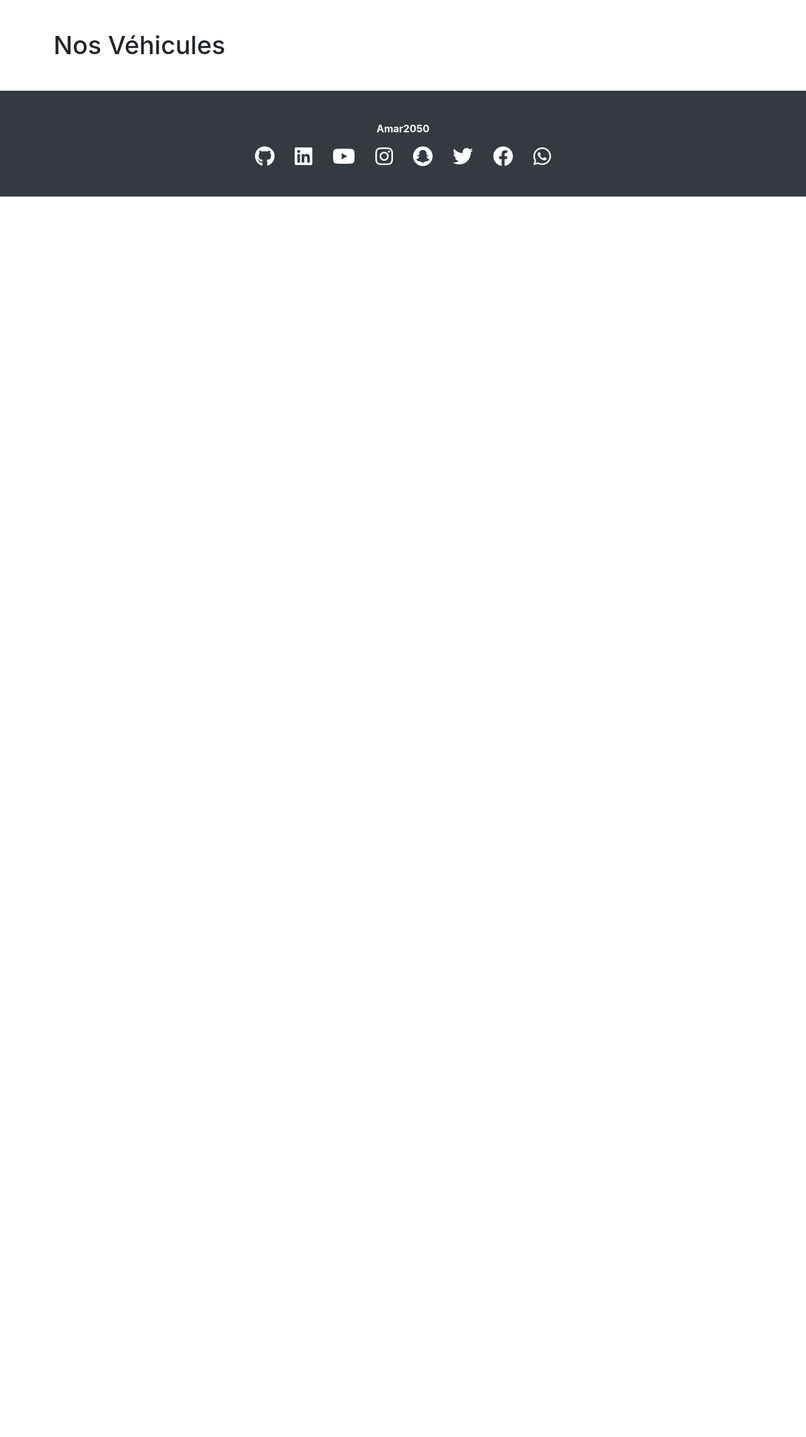
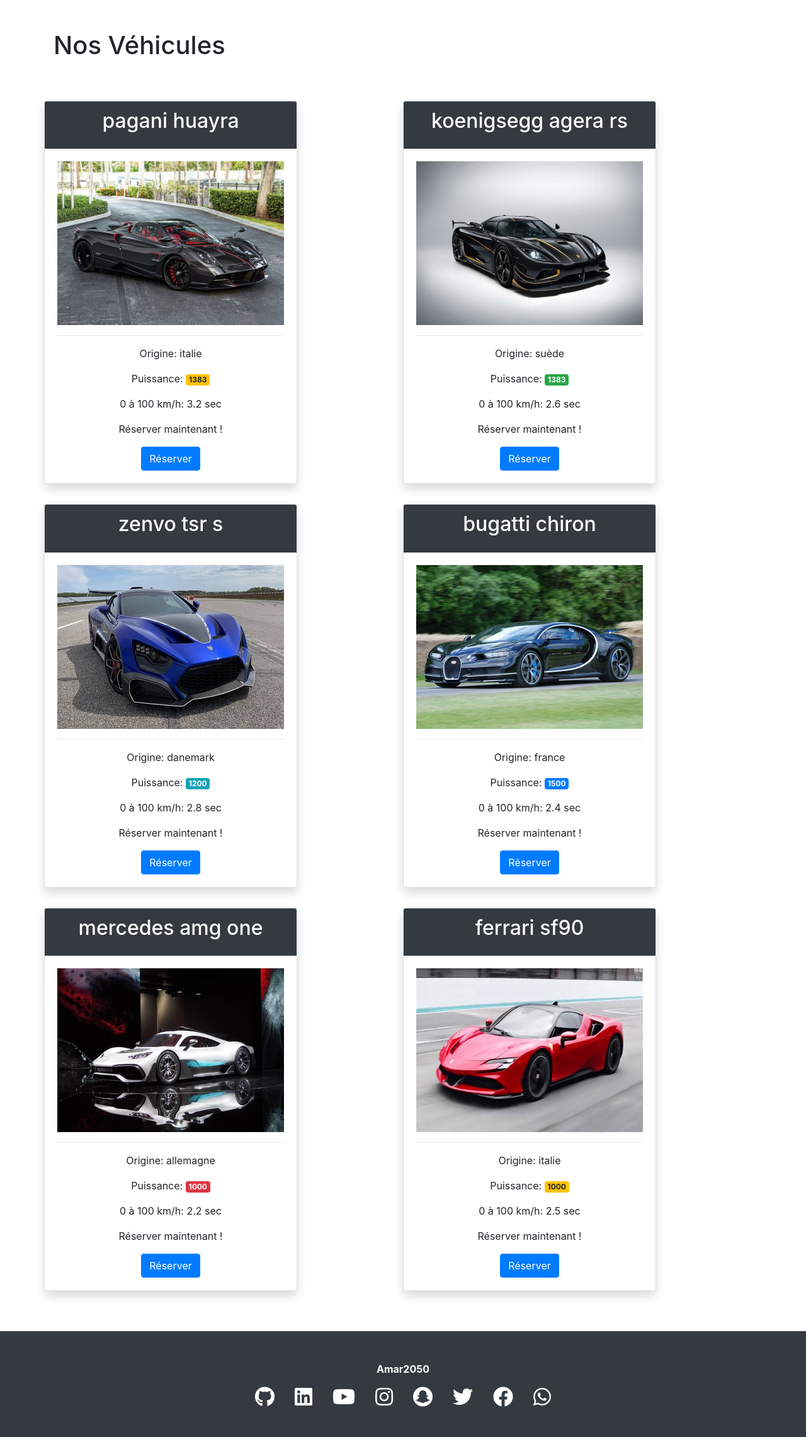
Before and after one commit to Amar2050/TP-PHP-Drive-X, a PHP site: page /cars.php in a window 1280 px wide. Shown: the part 56-2337 px from the top of the page at 63% size. Before the commit the page ends 368 px from the top, so only its background shows below. Run offline with PHP 8.4, Linux system fonts and the light colour scheme; some libraries are stand-ins or nearby versions.

Commit message:
Page des véhicules finis
Utilisation du code de l'index et ajout des 4 autres véhicules

```diff
--- a/Drive-X-PHP/cars.php
+++ b/Drive-X-PHP/cars.php
@@ -9,6 +9,148 @@
         <?= $carTitle ?>
     </h1>
 
+    <div class="row flex-lg-row flex-xl-row flex-column">
+        <div class="card text-center shadow my-3">
+
+            <div class="card-header bg-dark text-white ">
+                <h2 class="card-title"><?= $cars[0]["name"] ?></h2>
+            </div>
+
+            <div class="card-body">
+                <img src="<?= $cars[0]["coverImage"] ?>" class="img-fluid" alt="photo de bugatti">
+                <hr>
+                <p>Origine:
+                    <span><?= $cars[0]["pays"] ?></span>
+                </p>
+
+                <p>Puissance: <span class="badge badge-warning"> <?= $cars[1]["power"] ?> </span> </p>
+
+                <p>0 à 100 km/h: <span><?= $cars[0]["perf"] ?> sec</span></p>
+
+                <p>Réserver maintenant !</p>
+                <button class="btn btn-primary ">Réserver</button>
+            </div>
+        </div>
+        <hr>
+
+        <div class="card text-center shadow my-3">
+
+            <div class="card-header bg-dark text-white ">
+                <h2 class="card-title"><?= $cars[1]["name"] ?></h2>
+            </div>
+
+            <div class="card-body">
+                <img src="<?= $cars[1]["coverImage"] ?>" class="img-fluid" alt="photo de bugatti">
+                <hr>
+                <p>Origine:
+                    <span><?= $cars[1]["pays"] ?></span>
+                </p>
+
+                <p>Puissance: <span class="badge badge-success"> <?= $cars[1]["power"] ?> </span> </p>
+
+                <p>0 à 100 km/h: <span><?= $cars[1]["perf"] ?> sec</span></p>
+
+                <p>Réserver maintenant !</p>
+                <button class="btn btn-primary ">Réserver</button>
+            </div>
+        </div>
+        <hr>
+
+        <div class="card text-center shadow my-3">
+
+            <div class="card-header bg-dark text-white ">
+                <h2 class="card-title"><?= $cars[2]["name"] ?></h2>
+            </div>
+
+            <div class="card-body">
+                <img src="<?= $cars[2]["coverImage"] ?>" class="img-fluid" alt="photo de bugatti">
+                <hr>
+                <p>Origine:
+                    <span><?= $cars[2]["pays"] ?></span>
+                </p>
+
+                <p>Puissance: <span class="badge badge-info"> <?= $cars[2]["power"] ?> </span> </p>
+
+                <p>0 à 100 km/h: <span><?= $cars[2]["perf"] ?> sec</span></p>
+
+                <p>Réserver maintenant !</p>
+                <button class="btn btn-primary ">Réserver</button>
+            </div>
+        </div>
+        <hr>
+
+        <div class="card text-center shadow my-3">
+
+            <div class="card-header bg-dark text-white ">
+                <h2 class="card-title"><?= $cars[3]["name"] ?></h2>
+            </div>
+
+            <div class="card-body">
+                <img src="<?= $cars[3]["coverImage"] ?>" class="img-fluid" alt="photo de bugatti">
+                <hr>
+                <p>Origine:
+                    <span><?= $cars[3]["pays"] ?></span>
+                </p>
+
+                <p>Puissance: <span class="badge badge-primary"> <?= $cars[3]["power"] ?> </span> </p>
+
+                <p>0 à 100 km/h: <span><?= $cars[3]["perf"] ?> sec</span></p>
+
+                <p>Réserver maintenant !</p>
+                <button class="btn btn-primary ">Réserver</button>
+            </div>
+        </div>
+        <hr>
+
+        <div class="card text-center shadow my-3">
+
+            <div class="card-header bg-dark text-white ">
+                <h2 class="card-title"><?= $cars[4]["name"] ?></h2>
+            </div>
+
+            <div class="card-body">
+                <img src="<?= $cars[4]["coverImage"] ?>" class="img-fluid" alt="photo de bugatti">
+                <hr>
+                <p>Origine:
+                    <span><?= $cars[4]["pays"] ?></span>
+                </p>
+
+                <p>Puissance: <span class="badge badge-danger"> <?= $cars[4]["power"] ?> </span> </p>
+
+                <p>0 à 100 km/h: <span><?= $cars[4]["perf"] ?> sec</span></p>
+
+                <p>Réserver maintenant !</p>
+                <button class="btn btn-primary ">Réserver</button>
+            </div>
+        </div>
+        <hr>
+
+        <div class="card text-center shadow my-3">
+
+            <div class="card-header bg-dark text-white ">
+                <h2 class="card-title"><?= $cars[5]["name"] ?></h2>
+            </div>
+
+            <div class="card-body">
+                <img src="<?= $cars[5]["coverImage"] ?>" class="img-fluid" alt="photo de bugatti">
+                <hr>
+                <p>Origine:
+                    <span><?= $cars[5]["pays"] ?></span>
+                </p>
+
+                <p>Puissance: <span class="badge badge-warning"> <?= $cars[5]["power"] ?> </span> </p>
+
+                <p>0 à 100 km/h: <span><?= $cars[5]["perf"] ?> sec</span></p>
+
+                <p>Réserver maintenant !</p>
+                <button class="btn btn-primary ">Réserver</button>
+            </div>
+        </div>
+        <hr>
+
+
+    </div>
+
 
 </main>
 
```
